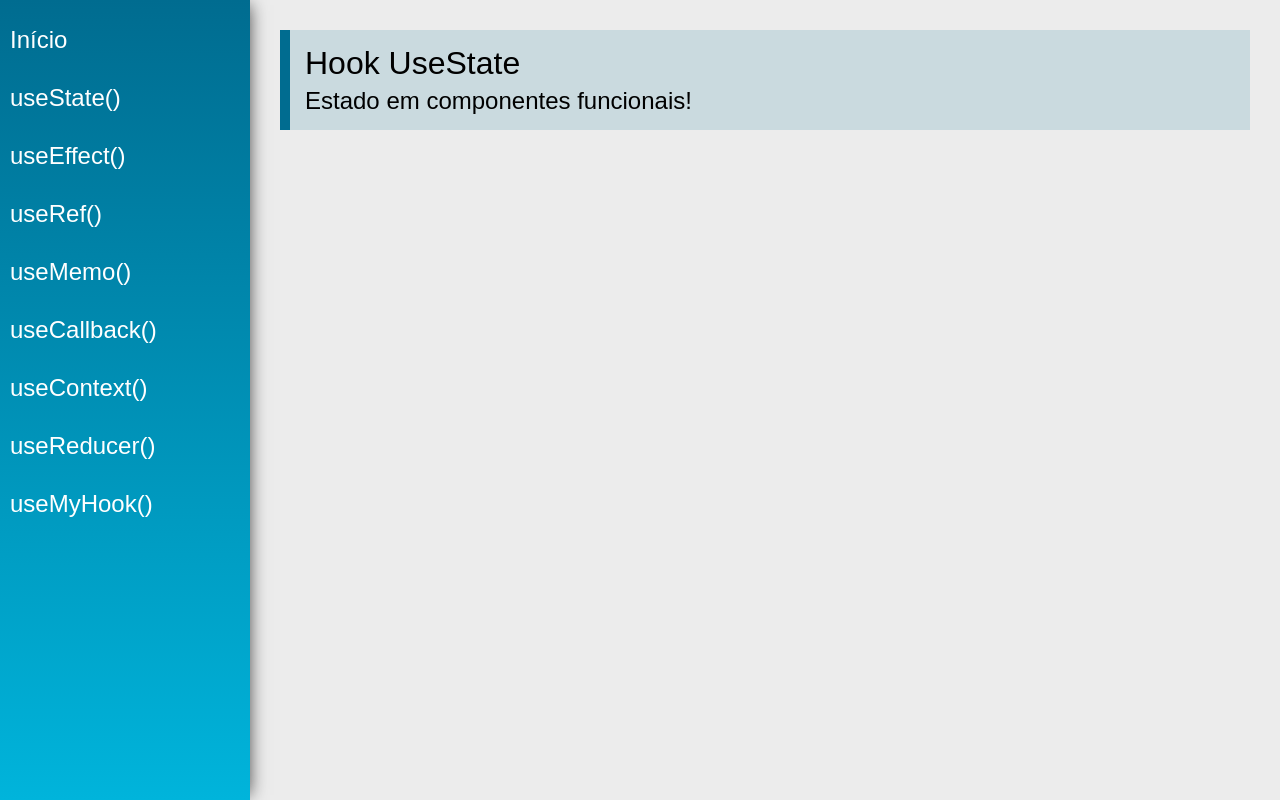
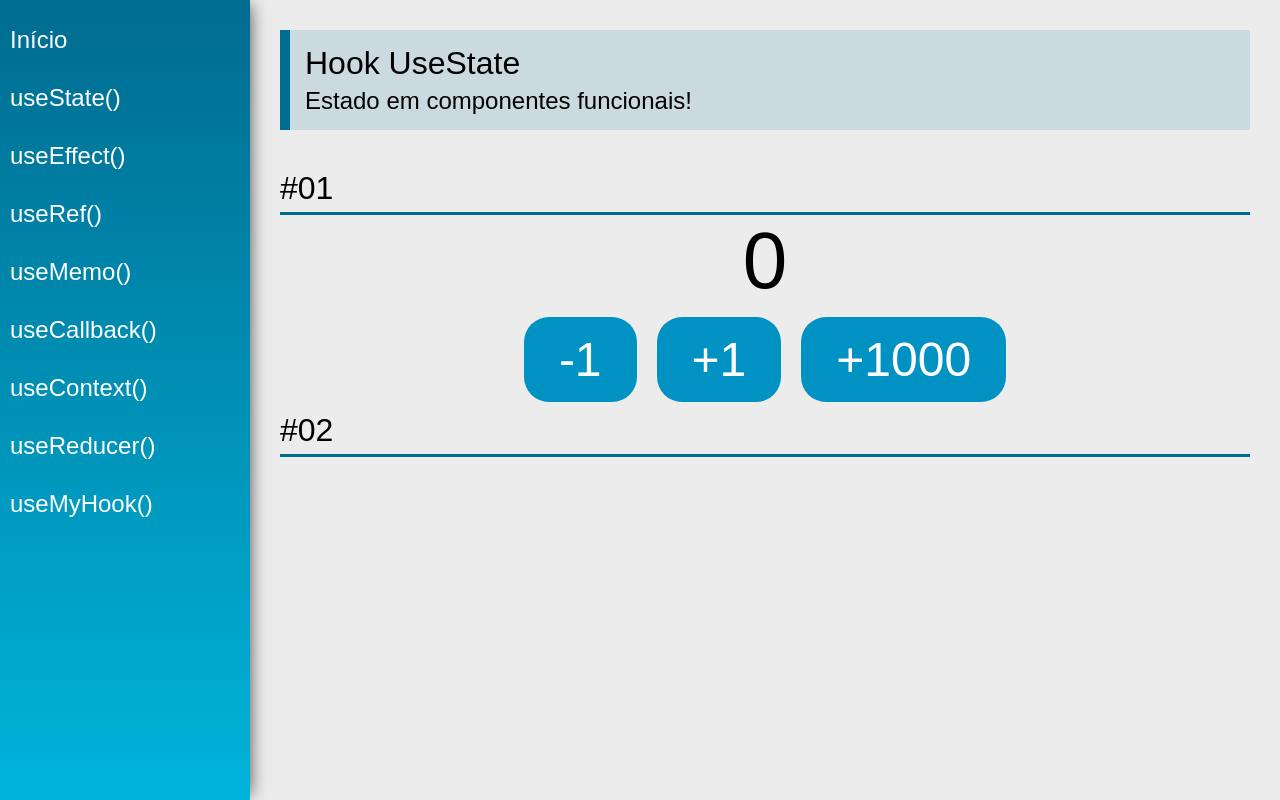
Before and after one commit to victorduarte317/react_hooks, a React (Create React App) app: page /useState in a window 1280 px wide. Built offline with nearby package versions, Linux system fonts and the light colour scheme.

Commit message:
setState fundamental - setting state using buttons

```diff
--- a/src/views/examples/UseState.jsx
+++ b/src/views/examples/UseState.jsx
@@ -1,13 +1,33 @@
-import React from 'react'
+import React, { useState } from 'react'
 import PageTitle from '../../components/layout/PageTitle'
+import SectionTitle from '../../components/layout/SectionTitle';
 
 const UseState = (props) => {
+    const [count, setCount] = useState(0)
+
+
     return (
         <div className="UseState">
             <PageTitle
                 title="Hook UseState"
                 subtitle="Estado em componentes funcionais!"
             />
+
+            <SectionTitle title="#01"/>
+            <div className="center">
+                <span className="text">{count}</span>
+
+                <div> {/* place the buttons side by side */}
+                    <button className="btn"
+                    onClick={() => setCount(count-1)}>-1</button>
+                    <button className="btn"
+                    onClick={() => setCount(count+1)}>+1</button>
+                    <button className="btn"
+                    onClick={() => setCount(current => current + 1000)}>+1000</button>
+                </div>
+
+            </div>
+            <SectionTitle title="#02"/>
         </div>
     )
 }
```
